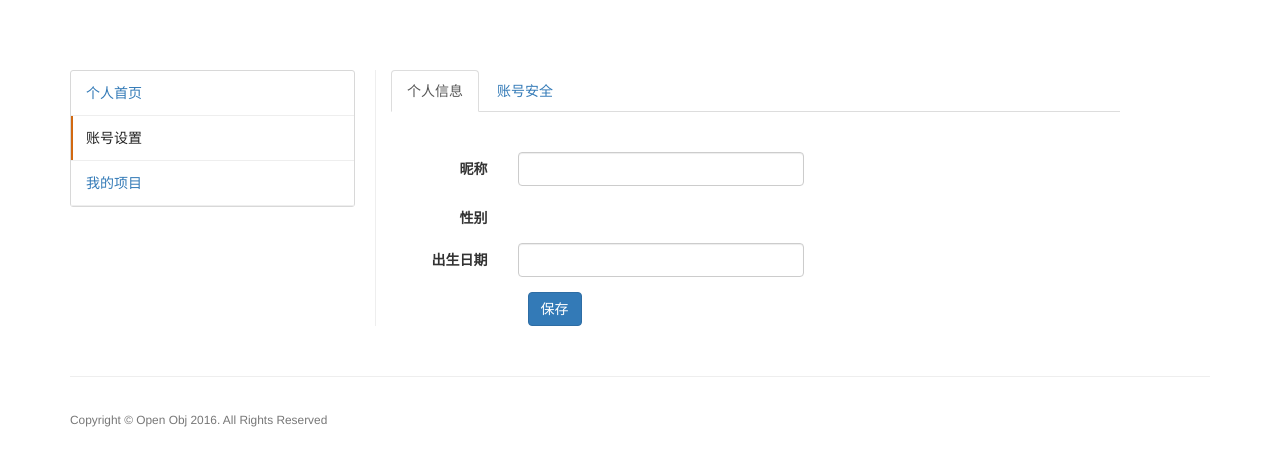
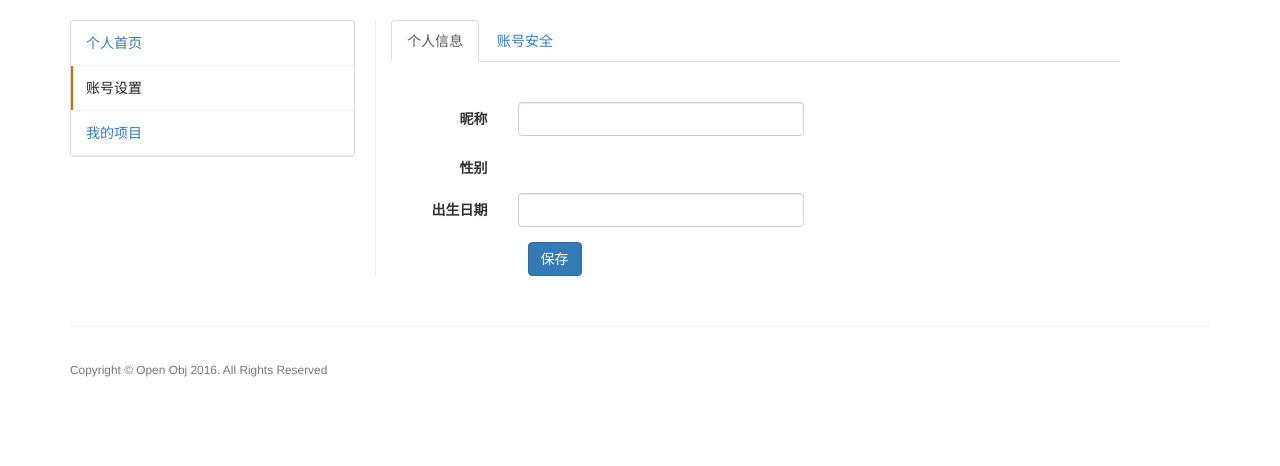
Before and after one commit to VicoandMe/openobj-web, a Django app: template openobj/usercenter/templates/usercenter/user_info.html in a window 1280 px wide. Shown: the part 52-518 px from the top of the page. Run offline with Django 3.2, Linux system fonts and the light colour scheme; the template is opened without the code that fills it, so the values that code supplies are empty; some libraries are stand-ins or nearby versions.

Commit message:
follow navbar fix

```diff
--- a/openobj/usercenter/static/css/personal_center.css
+++ b/openobj/usercenter/static/css/personal_center.css
@@ -1,7 +1,3 @@
-.container.fix {
-    margin-top: 50px;
-}
-
 .sidebar {
     background-color: #fff;
     border: 1px solid #d8d8d8;
--- a/openobj/usercenter/templates/usercenter/personal_center_base.html
+++ b/openobj/usercenter/templates/usercenter/personal_center_base.html
@@ -4,7 +4,7 @@
 {% include 'common/header_end.html' %}
 {% include 'common/navbar.html' %}
 
-<div class="container fix">
+<div class="container">
     <div class="sidebar col-md-3">
         <ul>
             <li><a id="nav-index" href="/usercenter/my">个人首页</a></li>
```
